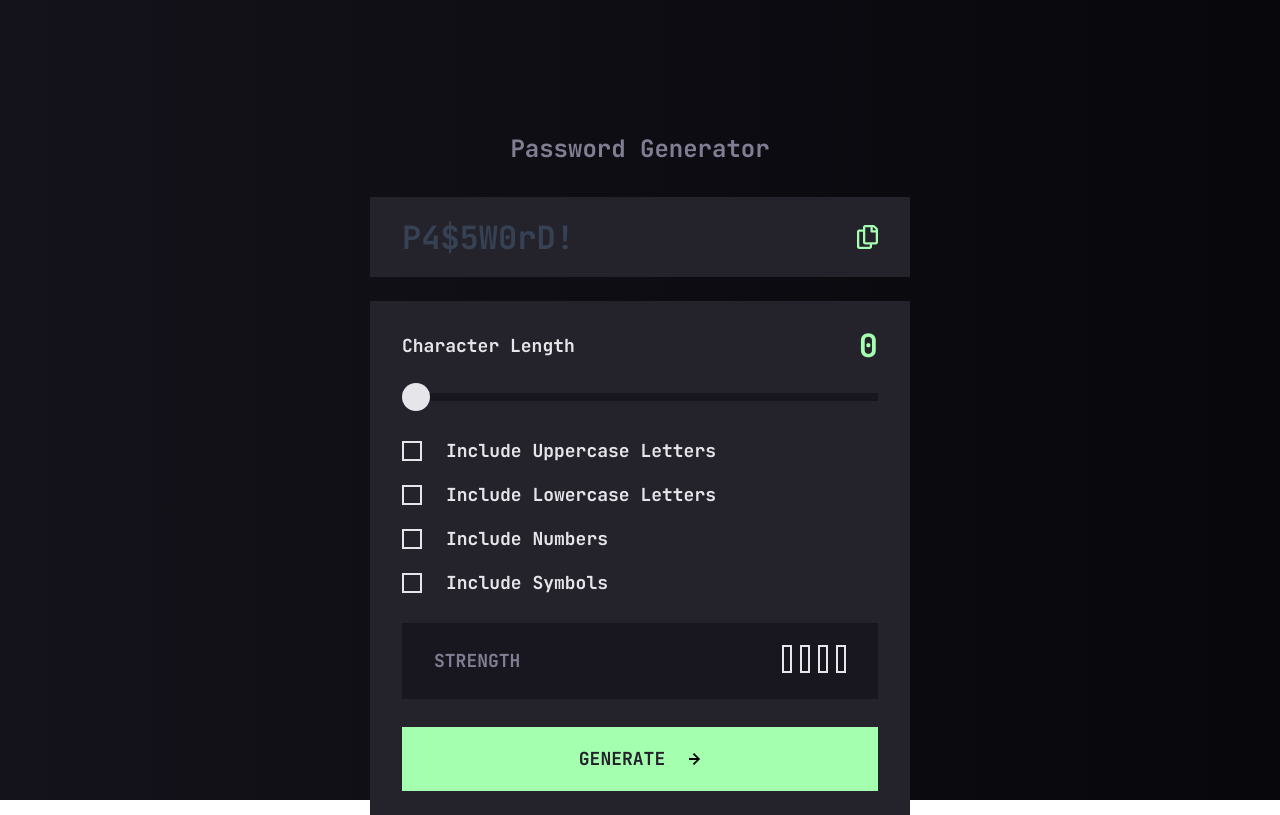
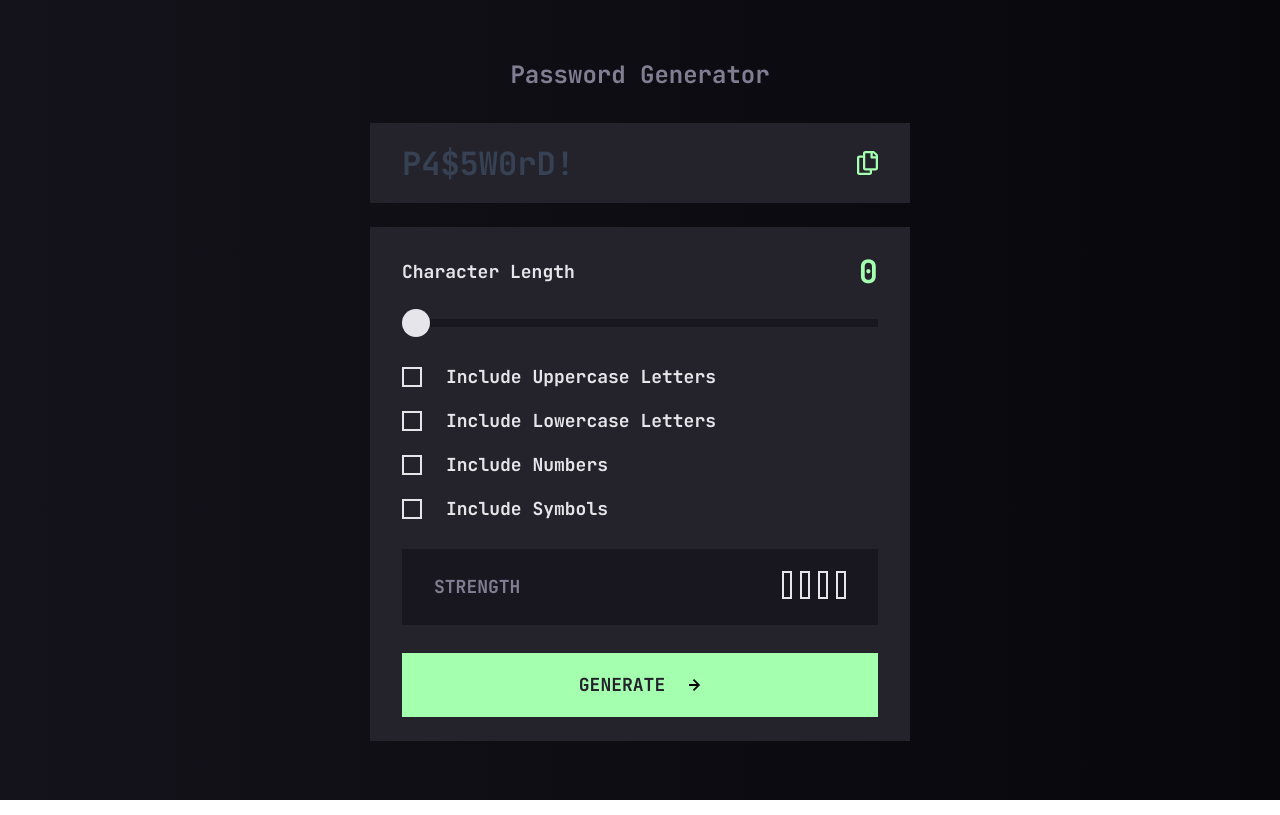
Before and after one commit to paladinescamila/Password-Generator-App, a React (Vite) app: page / in a window 1280 px wide. Built offline with nearby package versions, Linux system fonts and the light colour scheme.

Commit message:
Fix justify

```diff
--- a/src/App.tsx
+++ b/src/App.tsx
@@ -45,7 +45,7 @@ function App() {
 	};
 
 	return (
-		<main className='flex flex-col items-center p-4 w-full h-full pt-12 sm:pt-33.25'>
+		<main className='flex flex-col items-center sm:justify-center p-4 w-full h-full pt-12 sm:pt-4'>
 			<h1 className='text-preset-4 sm:text-preset-2 text-grey-600'>Password Generator</h1>
 
 			<section className='w-full sm:w-135'>
```
